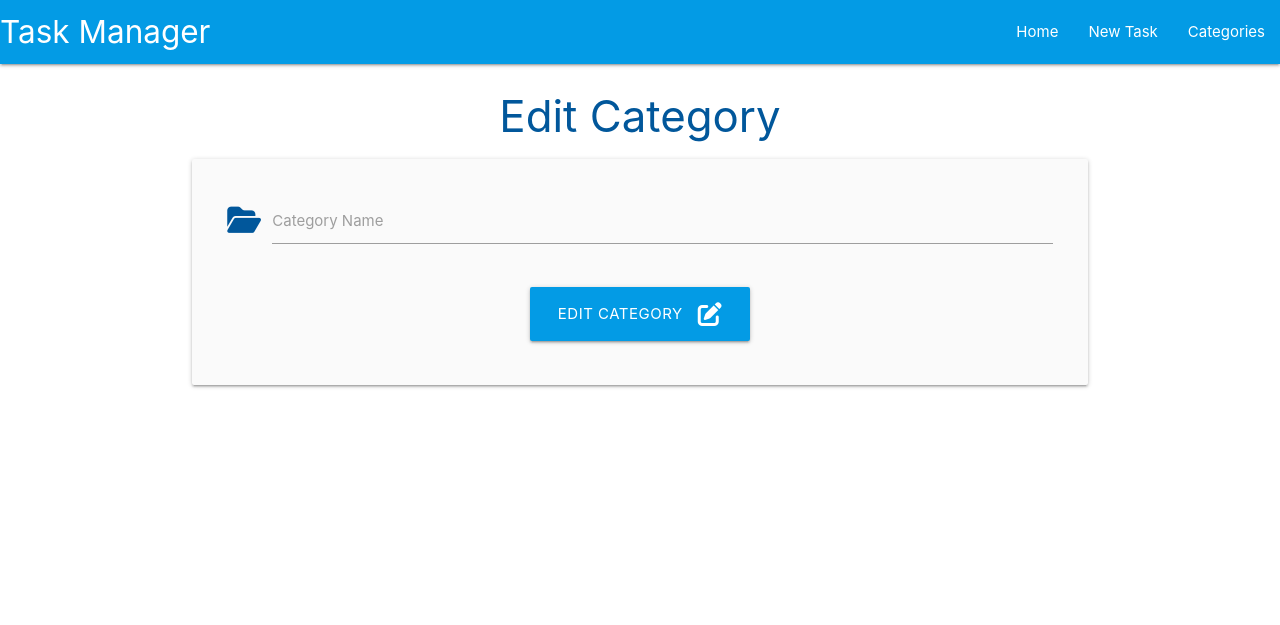
After one commit to choyoon88/task-manager-dbms, a Flask app: template taskmanager/templates/edit_category.html in a window 1280 px wide. The commit adds this page. Shown: the top 625 px of the page. Run offline with Flask 3, Linux system fonts and the light colour scheme; the template is opened without the code that fills it, so the values that code supplies are empty.

Commit message:
edit category

```diff
--- a/taskmanager/templates/categories.html
+++ b/taskmanager/templates/categories.html
@@ -21,7 +21,7 @@
         <span class="card-title">{{ category.category_name }}</span>
       </div>
       <div class="card-action">
-        <a href="#" class="btn green accent-4">Edit</a>
+        <a href="{{ url_for('edit_category', category_id=category.id) }}" class="btn green accent-4">Edit</a>
         <a href="#"class="btn red">Delete</a>
       </div>
     </div>
--- /dev/null
+++ b/taskmanager/templates/edit_category.html
@@ -0,0 +1,35 @@
+{% extends "base.html" %} {% block content %}
+
+<h3 class="light-blue-text text-darken-4 center-align">Edit Category</h3>
+
+<div class="row card-panel grey lighten-5">
+  <form class="col s12" method="POST", action="{{ url_for('edit_category', category_id=category.id) }}">
+    <!-- category name -->
+    <div class="row">
+      <div class="input-field col s12">
+        <i class="fas fa-folder-open prefix light-blue-text text-darken-4"></i>
+        <input
+          id="category_name"
+          name="category_name"
+          value="{{ category.category_name }}"
+          type="text"
+          class="validate"
+          required
+          minlength="3"
+          maxlength="25"
+        />
+        <label for="category_name">Category Name</label>
+      </div>
+    </div>
+    <!-- submit btn -->
+    <div class="row">
+        <div class="center-align col s12">
+          <button type="submit" class="btn-large light-blue darken-1">
+            Edit Category <i class="fas fa-edit right"></i>
+          </button>
+        </div>
+      </div>
+  </form>
+</div>
+
+{% endblock %}
```
Also changed, not shown: taskmanager/routes.py (+10 -0 lines).
